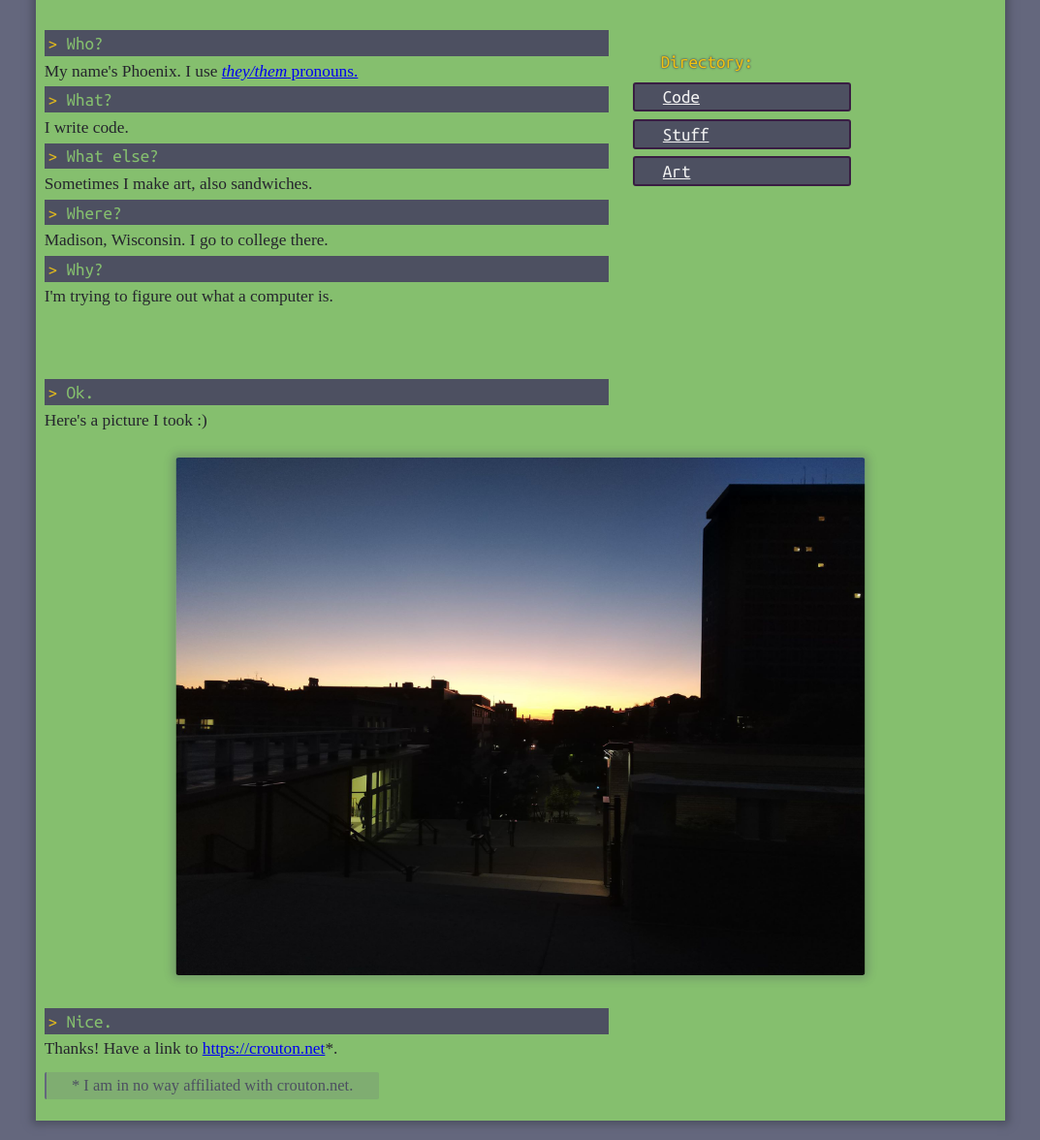
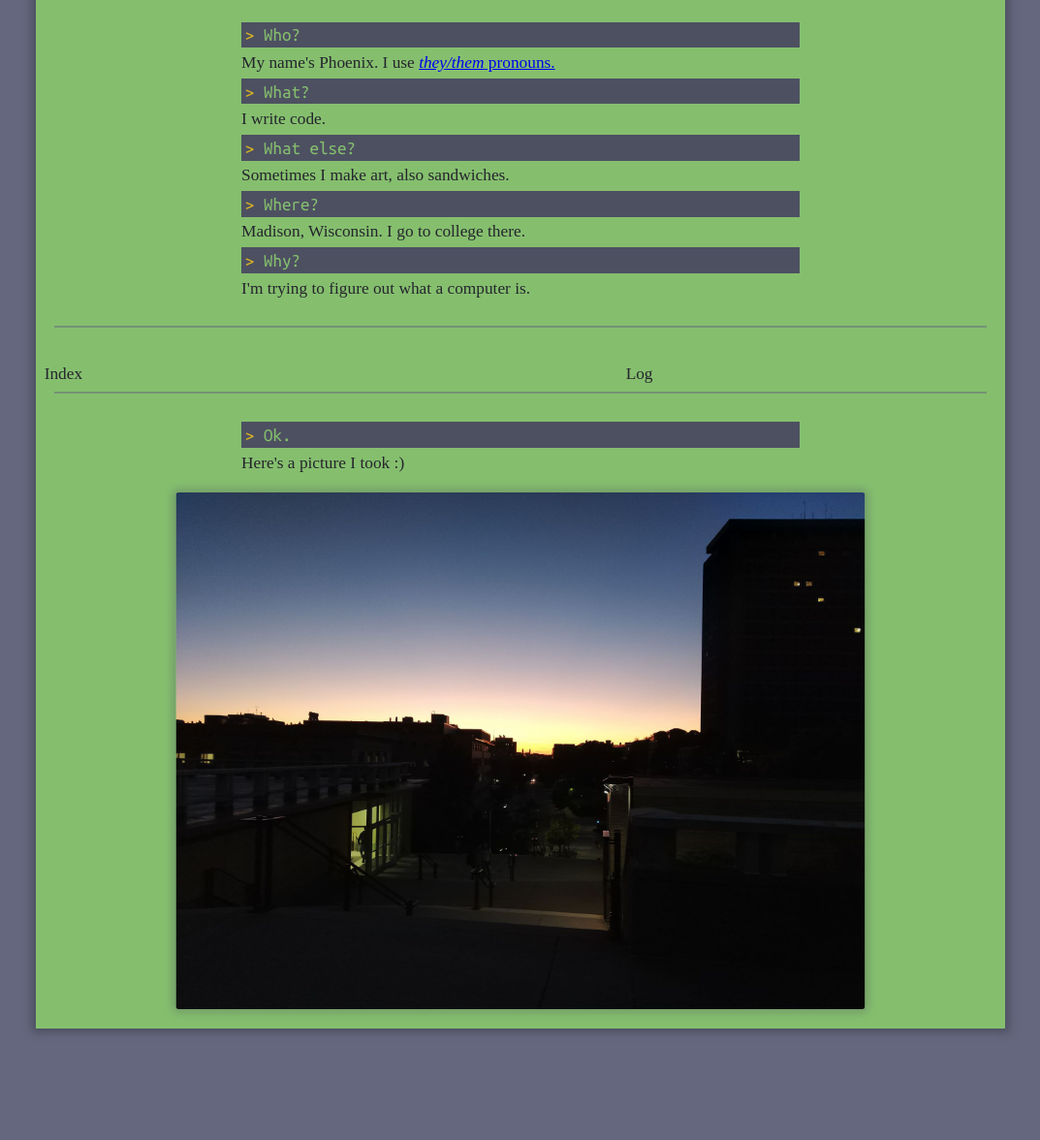
Before and after one commit to gretchenfrage/stylin, a plain HTML site: page index.html in a window 1280 px wide. Shown: the part 124-1300 px from the top of the page at 97% size, without its empty margins (103-1176 px from the left). After the commit the page ends 1243 px from the top, so only its background shows below. Drawn offline with nearby package versions, Linux system fonts and the light colour scheme; files that its build step writes are made by us from their sources; a web font is replaced by a local one.

Commit message:
mix it up

```diff
--- a/index.html
+++ b/index.html
@@ -28,7 +28,7 @@
 
     <br class="clear"/>
 
-    <div class="col-3uw">
+    <div class="inner-col">
 
       <div class="prompt">
         <span class="prompt-arrow">></span>Who?
@@ -63,21 +63,19 @@
 
     </div>
 
-    <div class="col-2uw">
-      <div class="inner-col directory">
+    <hr class="spacer"/>
 
-        <div class="directory-header">Directory</div>
-        <a href="index.html" class="directory-button">Code</a><br/>
-        <a href="index.html" class="directory-button">Stuff</a><br/>
-        <a href="index.html" class="directory-button">Art</a><br/>
-
-      </div>
+    <div class="col-3uw">
+      Index
     </div>
 
-    <br class="clear"/>
-    <div class="spacer"></div>
+    <div class="col-2uw">
+      Log
+    </div>
 
-    <div class="col-3uw">
+    <hr class="spacer"/>
+
+    <div class="inner-col">
       <div class="prompt">
         <span class="prompt-arrow">></span>Ok.
       </div>
@@ -89,20 +87,6 @@
       <img src="images/sunset-on-campus.jpg" class="img-break-4uh img-pretty"/>
     </div>
 
-    <div class="col-3uw">
-      <div class="prompt">
-        <span class="prompt-arrow">></span>Nice.
-      </div>
-
-      Thanks!
-      Have a link to <a href="https://crouton.net">https://crouton.net</a>*.
-      <br/>
-      <span class="footnote">
-        * I am in no way affiliated with crouton.net.
-      </span>
-
-    </div>
-
   </div>
 </div>
 </body>
--- a/scss/_directory.scss
+++ b/scss/_directory.scss
@@ -12,12 +12,18 @@ $directory-width: 2in;
   padding-bottom: 1.5em;
 }
 
+$directory-button-border-width: 2px;
+
 @mixin directory-x-layout() {
-  border-width: 2px;
+  border-width: $directory-button-border-width;
   padding-left: 1.5em;
-  width: $directory-width;
-  max-width: calc(100% - 1.5em - 2px - #{$directory-spacing});
-  border-radius: 3px;
+  max-width: $directory-width * 1.5;
+  width: calc(
+          100%
+          - 1.5em
+          - (#{$directory-button-border-width} * 2)
+          - #{$directory-spacing}
+  );
 }
 
 .directory-header {
@@ -39,14 +45,18 @@ $directory-width: 2in;
   display: inline-block;
 
 
-  padding-top: $directory-spacing / 2;
-  padding-bottom: $directory-spacing / 2;
+  padding-top: $directory-spacing;
+  padding-bottom: $directory-spacing;
 
   margin-top: $directory-spacing / 2;
   margin-bottom: $directory-spacing / 2;
 
-  border: darken($color4, 40%) solid 2px;
+  border-style: solid;
+  //border-color: darken($color4, 40%);
 
-  color: $directory-link-color;
-  background-color: $color1;
+  color: $text-color1;
+  background-color: $color4;
+
+  border-radius: 1px;
+  border-color: gray;
 }
--- a/scss/style.scss
+++ b/scss/style.scss
@@ -49,6 +49,18 @@ html {
   @include containment-pseudotables;
 }
 
+$spacer-height: 0.6in;
+
 div.spacer {
-  height: 3em;
+  height: $spacer-height;
 }
+
+hr.spacer {
+  display: block;
+  margin: $spacer-height / 2 auto;
+  border-style: solid;
+  border-color: transparentize($color2, 0.5);
+  border-width: 0.5px;
+  max-width: 10in;
+  clear: both;
+}
```
